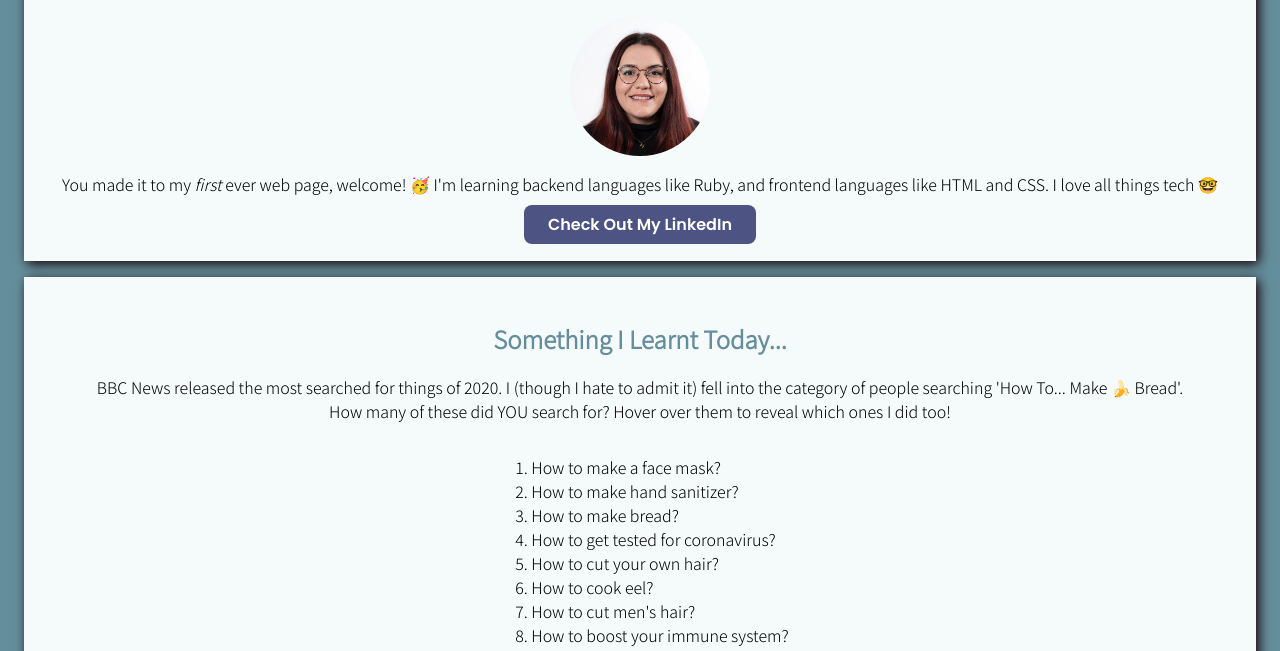
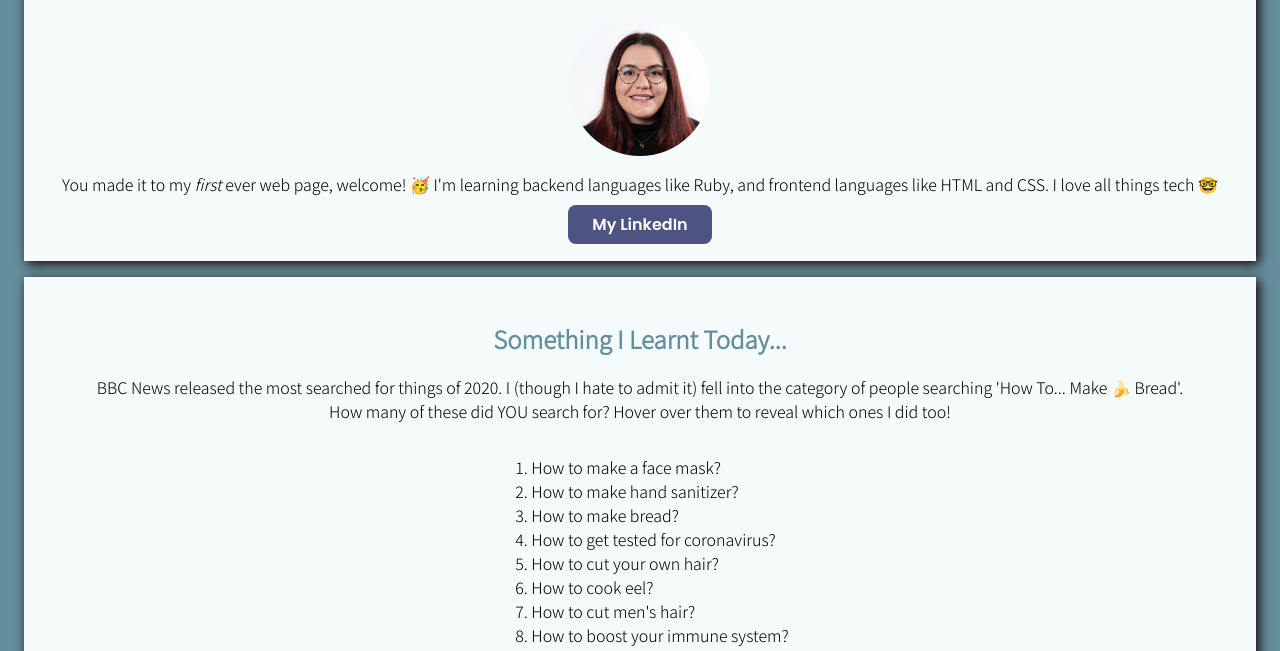
Before and after one commit to Schemalem/profile, a plain HTML site: page index.html in a window 1280 px wide. Shown: the part 141-792 px from the top of the page. Drawn offline with Linux system fonts and the light colour scheme.

Commit message:
Updated first button

```diff
--- a/index.html
+++ b/index.html
@@ -18,7 +18,7 @@
         <img src="images/nicole-image.png" alt="Picture of Nicole" id="profile-img">
         <p> You made it to my <em>first</em> ever web page, welcome! 🥳 I'm learning backend languages like Ruby, and frontend languages like HTML and CSS. I love all things tech 🤓</p>
         <a href="https://www.linkedin.com/in/nicoleschembri/" target="_blank" class="btn-purple">
-          Check Out My LinkedIn
+          My LinkedIn
         </a>
       </div>
 
```
